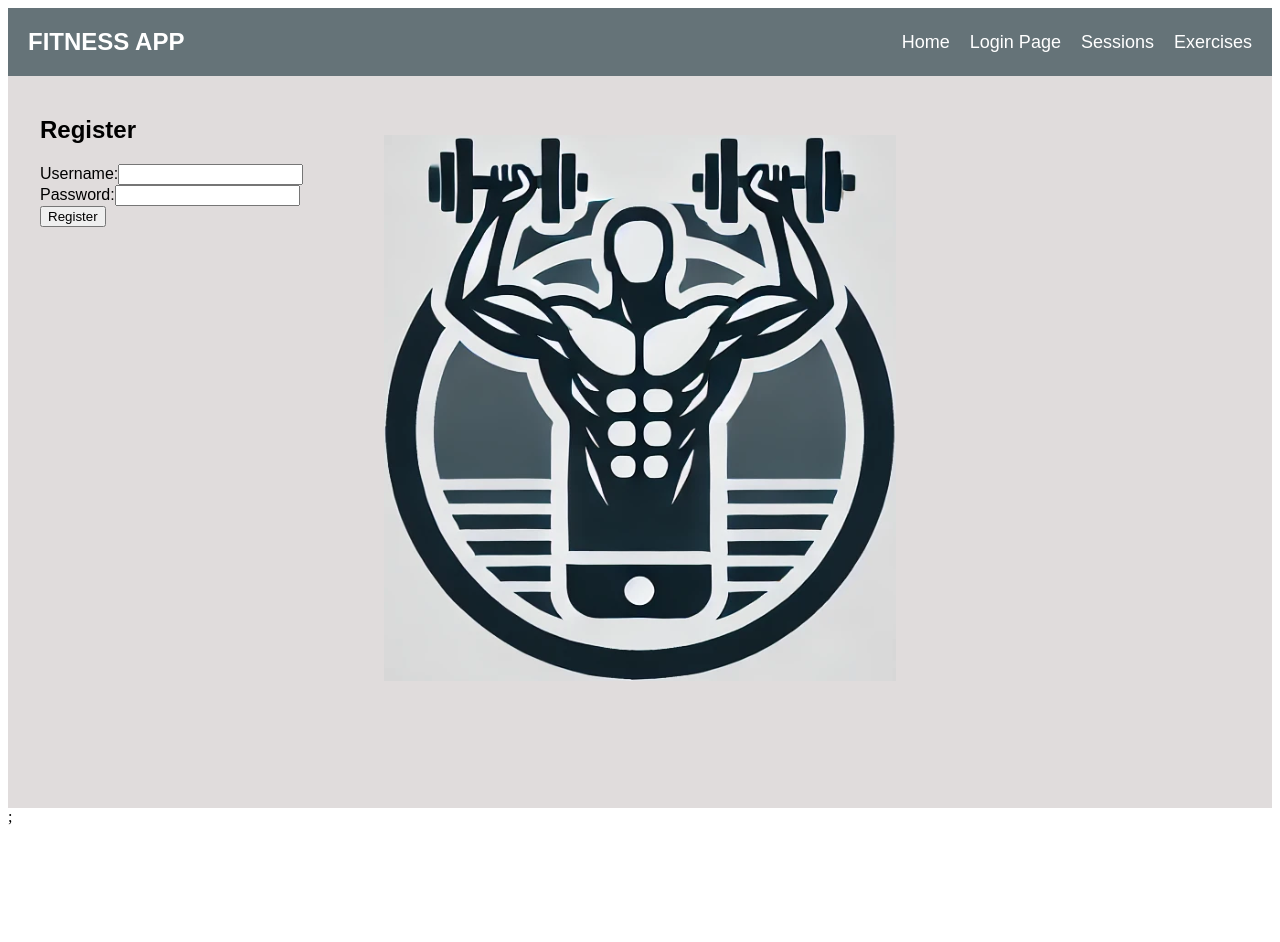
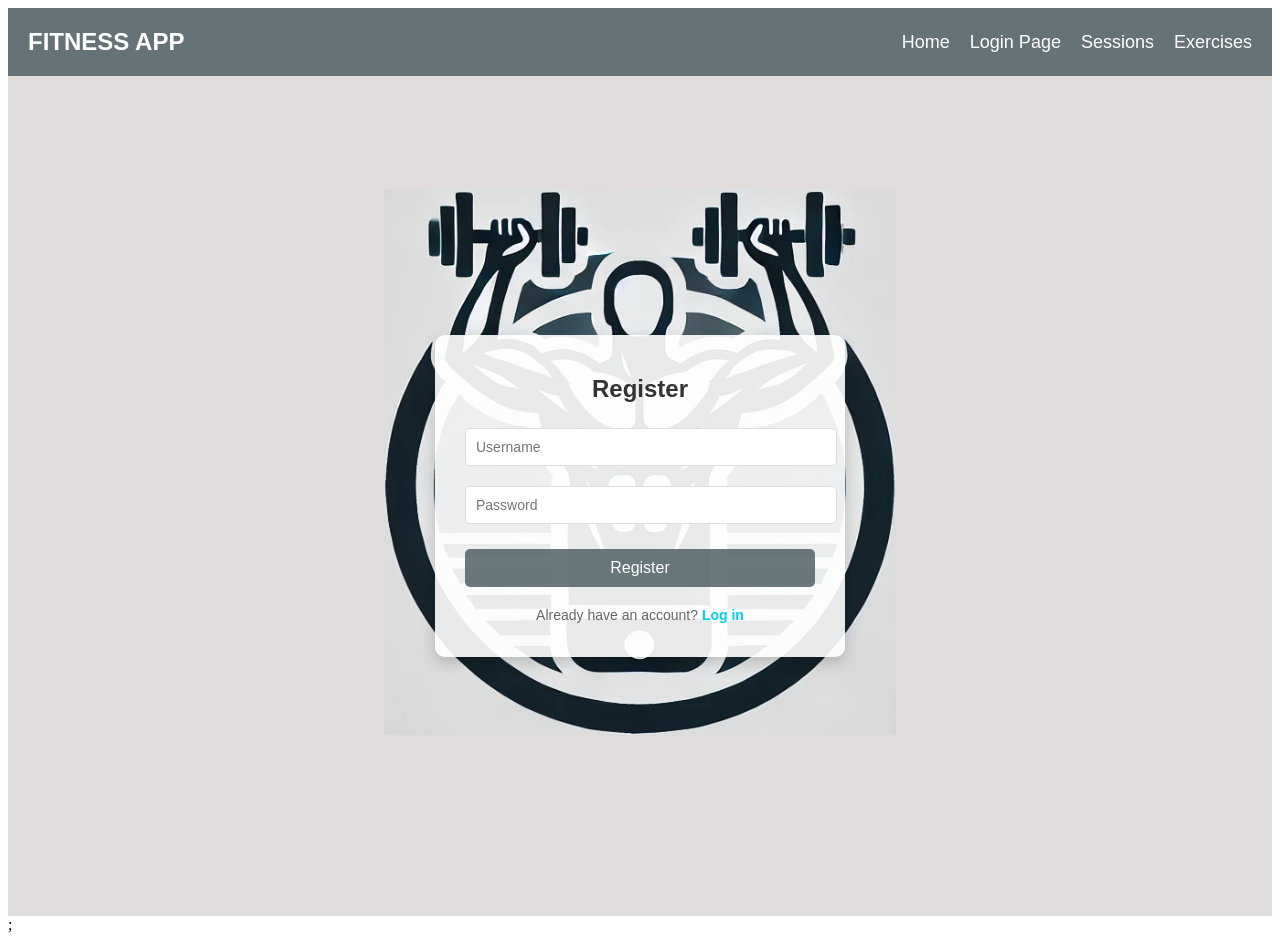
Before and after one commit to Rouvii/ReactFitness, a React (Vite) app: page /register in a window 1280 px wide. Before the commit the page ends 834 px from the top, so only its background shows below. Built offline with nearby package versions, Linux system fonts and the light colour scheme.

Commit message:
DUEMANDEN

```diff
--- a/src/components/loginComp/LogIn.jsx
+++ b/src/components/loginComp/LogIn.jsx
@@ -1,12 +1,6 @@
-import { useState, useEffect } from "react";
+import { useState } from "react";
+import styled from "styled-components";
 import facade from "../../util/apiFacade";
-
-
-
-
-
-
-
 
 function LogIn({ login }) {
   const init = { username: "", password: "" };
@@ -25,26 +19,94 @@ function LogIn({ login }) {
   };
 
   return (
-    <div>
-      <h2>Login</h2>
+    <Container>
+      <Title>Login</Title>
       <form onSubmit={performLogin}>
-        <input
-          placeholder="User Name"
+        <InputField>
+          <Input
+            placeholder="Username"
             id="username"
             onChange={onChange}
             value={loginCredentials.username}
           />
-        <input
+        </InputField>
+        <InputField>
+          <Input
             placeholder="Password"
             id="password"
             onChange={onChange}
             value={loginCredentials.password}
           />
-        <button type="submit">Login</button>
+        </InputField>
+        <Button type="submit">Login</Button>
       </form>
-      {JSON.stringify(loginCredentials)}
-    </div>
+
+    </Container>
   );
 }
 
 export default LogIn;
+
+// Styled Components
+
+const Container = styled.div`
+  display: flex;
+  flex-direction: column;
+  justify-content: center;
+  align-items: center;
+  height: 30vh;
+  padding: 0 20px;
+`;
+
+
+const Title = styled.h2`
+  margin-bottom: 20px;
+  color: #333;
+`;
+
+const InputField = styled.div`
+  margin-bottom: 15px;
+`;
+
+const Input = styled.input`
+  width: 100%;
+  padding: 10px;
+  margin-top: 5px;
+  border: 1px solid #ddd;
+  border-radius: 5px;
+  font-size: 14px;
+  &:focus {
+    outline: none;
+    border-color: #e0dcdc;
+  }
+`;
+
+const Button = styled.button`
+  width: 100%;
+  padding: 10px;
+  margin-top: 10px;
+  border: none;
+  border-radius: 5px;
+  background-color: rgba(70, 89, 96, 0.8);
+  color: white;
+  font-size: 16px;
+  cursor: pointer;
+  &:hover {
+    background-color: #4c5c63;
+  }
+`;
+
+const Footer = styled.p`
+  margin-top: 20px;
+  font-size: 14px;
+  color: #666;
+`;
+
+const Link = styled.a`
+  color: #00cfe8;
+  text-decoration: none;
+  font-weight: bold;
+  &:hover {
+    text-decoration: underline;
+  }
+`;
--- a/src/layouts/RootLayout.jsx
+++ b/src/layouts/RootLayout.jsx
@@ -42,7 +42,7 @@ const RootContainer = styled.div`
 `;
 
 const Header = styled.header`
-  background-color: rgba(70, 89, 96, 0.8); /* Semi-transparent header background */
+  background-color: rgba(70, 89, 96, 0.8);
   color: white;
   padding: 20px;
 `;
--- a/src/pages/Home.jsx
+++ b/src/pages/Home.jsx
@@ -16,40 +16,27 @@ export default function Home() {
 // Styled Components
 
 const HomeContainer = styled.div`
-    display: grid;
-  grid-template-rows: 80px auto 1fr; auto  50px;
+  display: grid;
+  grid-template-rows: 80px auto 1fr auto 50px;
   grid-template-columns: 1fr 4fr 1fr;
   height: 100vh;
   grid-template-areas:
-  "header header header"
-  "left-aside banner right-aside"
-  "left-aside main right-aside"
-  "left-aside low-content right-aside";
-  "footer footer footer";
-  grid-gap: 10px; padding: 10px;
-  font-weight: 600; font-size: 20px;
+    "header header header"
+    "left-aside banner right-aside"
+    "left-aside main right-aside"
+    "left-aside low-content right-aside"
+    "footer footer footer"
+  grid-gap: 10px;
+  padding: 10px;
 `;
 
 const TopImage = styled.div`
-  width: 100%;
-  max-width: 1000px;
-  margin-bottom: 20px;
-  img {
-    width: 100%;
-    height: auto;
-    border-radius: 10px;
-  }
+  grid-area: banner;
 `;
 
 const LowerPart = styled.div`
-  display: flex;
-  width: 100%;
-  max-width: 1000px;
+  grid-area: low-content;
 `;
-
-
-
-
 
 const StyledLink = styled.a`
   text-decoration: none;
@@ -74,4 +61,3 @@ const MainContent = styled.div`
   font-size: 24px;
   color: #333;
 `;
-//ye
--- a/src/pages/LoginPage.jsx
+++ b/src/pages/LoginPage.jsx
@@ -1,12 +1,13 @@
 import { useState } from "react";
-//Utils
+import { NavLink, useNavigate } from "react-router-dom";
+import styled from "styled-components";
+
+// Utils
 import facade from "../util/apiFacade";
 
-//Components
+// Components
 import LogIn from "../components/loginComp/LogIn";
 import LoggedIn from "../components/loginComp/LoggedIn";
-import Register from "./Register";
-import { NavLink, useNavigate } from "react-router-dom";
 
 function LoginPage() {
   const [loggedIn, setLoggedIn] = useState(false);
@@ -16,6 +17,7 @@ function LoginPage() {
     facade.logout();
     setLoggedIn(false);
   };
+
   const login = (user, pass) => {
     facade.login(user, pass).then(() => {
       setLoggedIn(true);
@@ -25,18 +27,79 @@ function LoginPage() {
   };
 
   return (
-    <div>
-      {!loggedIn ? (
-        <LogIn login={login} />
-      ) : (
-        <div>
-          <LoggedIn />
-          <button onClick={logout}>Logout</button>
-        </div>
-      )}
-      <NavLink to="/register">Register</NavLink>
-    </div>
+    <Container>
+      <Card>
+        {!loggedIn ? (
+          <LogInContainer>
+            <LogIn login={login} />
+          </LogInContainer>
+        ) : (
+          <LoggedInContainer>
+            <LoggedIn />
+            <Button onClick={logout}>Logout</Button>
+          </LoggedInContainer>
+        )}
+        <Footer>
+          Don’t have an account? <StyledNavLink to="/register">Register</StyledNavLink>
+        </Footer>
+      </Card>
+    </Container>
   );
 }
 
 export default LoginPage;
+
+// Styled Components
+const Container = styled.div`
+  display: flex;
+  justify-content: center;
+  align-items: center;
+  height: 100vh;
+`;
+
+const Card = styled.div`
+  background: rgba(255, 255, 255, 0.9);
+  width: 350px;
+  border-radius: 10px;
+  box-shadow: 0px 5px 15px rgba(0, 0, 0, 0.2);
+  padding: 20px 30px;
+  text-align: center;
+`;
+
+const LogInContainer = styled.div`
+  margin-bottom: 20px;
+`;
+
+const LoggedInContainer = styled.div`
+  margin-bottom: 20px;
+`;
+
+const Button = styled.button`
+  width: 100%;
+  padding: 10px;
+  margin-top: 10px;
+  border: none;
+  border-radius: 5px;
+  background-color: rgba(70, 89, 96, 0.8);
+  color: white;
+  font-size: 16px;
+  cursor: pointer;
+  &:hover {
+    background-color: #4c5c63;
+  }
+`;
+
+const Footer = styled.p`
+  margin-top: 20px;
+  font-size: 14px;
+  color: #666;
+`;
+
+const StyledNavLink = styled(NavLink)`
+  color: #00cfe8;
+  text-decoration: none;
+  font-weight: bold;
+  &:hover {
+    text-decoration: underline;
+  }
+`;
--- a/src/pages/Register.jsx
+++ b/src/pages/Register.jsx
@@ -1,4 +1,5 @@
 import { useState } from "react";
+import styled from "styled-components";
 import facade from "../util/apiFacade";
 
 function Register() {
@@ -24,34 +25,112 @@ function Register() {
     }
   };
 
-
   return (
-    <div>
-      <h2>Register</h2>
-      <div>
-        <label>
-          Username:
-          <input
+    <Container>
+      <Card>
+        <Title>Register</Title>
+        <InputField>
+          <Input
             type="text"
+            placeholder="Username"
             value={username}
             onChange={(e) => setUsername(e.target.value)}
           />
-        </label>
-      </div>
-      <div>
-        <label>
-          Password:
-          <input
+        </InputField>
+        <InputField>
+          <Input
             type="password"
+            placeholder="Password"
             value={password}
             onChange={(e) => setPassword(e.target.value)}
           />
-        </label>
-      </div>
-      <button onClick={handleRegister}>Register</button>
-      {message && <p>{message}</p>}
-    </div>
+        </InputField>
+        <Button onClick={handleRegister}>Register</Button>
+        {message && <Message>{message}</Message>}
+        <Footer>
+          Already have an account? <Link href="/loginPage">Log in</Link>
+        </Footer>
+      </Card>
+    </Container>
   );
 }
 
 export default Register;
+
+// Styled Components
+
+const Container = styled.div`
+  display: flex;
+  justify-content: center;
+  align-items: center;
+  height: 100vh;
+
+`;
+
+const Card = styled.div`
+  background: rgba(255, 255, 255, 0.9); /* White with 90% opacity */
+  width: 350px;
+  border-radius: 10px;
+  box-shadow: 0px 5px 15px rgba(0, 0, 0, 0.2);
+  padding: 20px 30px;
+  text-align: center;
+`;
+
+
+const Title = styled.h2`
+  margin-bottom: 20px;
+  color: #333;
+`;
+
+const InputField = styled.div`
+  margin-bottom: 15px;
+`;
+
+const Input = styled.input`
+  width: 100%;
+  padding: 10px;
+  margin-top: 5px;
+  border: 1px solid #ddd;
+  border-radius: 5px;
+  font-size: 14px;
+  &:focus {
+    outline: none;
+    border-color: #e0dcdc;
+  }
+`;
+
+const Button = styled.button`
+  width: 100%;
+  padding: 10px;
+  margin-top: 10px;
+  border: none;
+  border-radius: 5px;
+  background-color: rgba(70, 89, 96, 0.8);
+  color: white;
+  font-size: 16px;
+  cursor: pointer;
+  &:hover {
+    background-color: #4c5c63;
+  }
+`;
+
+const Message = styled.p`
+  margin-top: 15px;
+  color: #e74c3c;
+  font-size: 14px;
+`;
+
+const Footer = styled.p`
+  margin-top: 20px;
+  font-size: 14px;
+  color: #666;
+`;
+
+const Link = styled.a`
+  color: #00cfe8;
+  text-decoration: none;
+  font-weight: bold;
+  &:hover {
+    text-decoration: underline;
+  }
+`;
```
Also changed, not shown: src/components/firstcomponent.jsx (deleted). Lines whose indentation alone changed are shown as unchanged.
